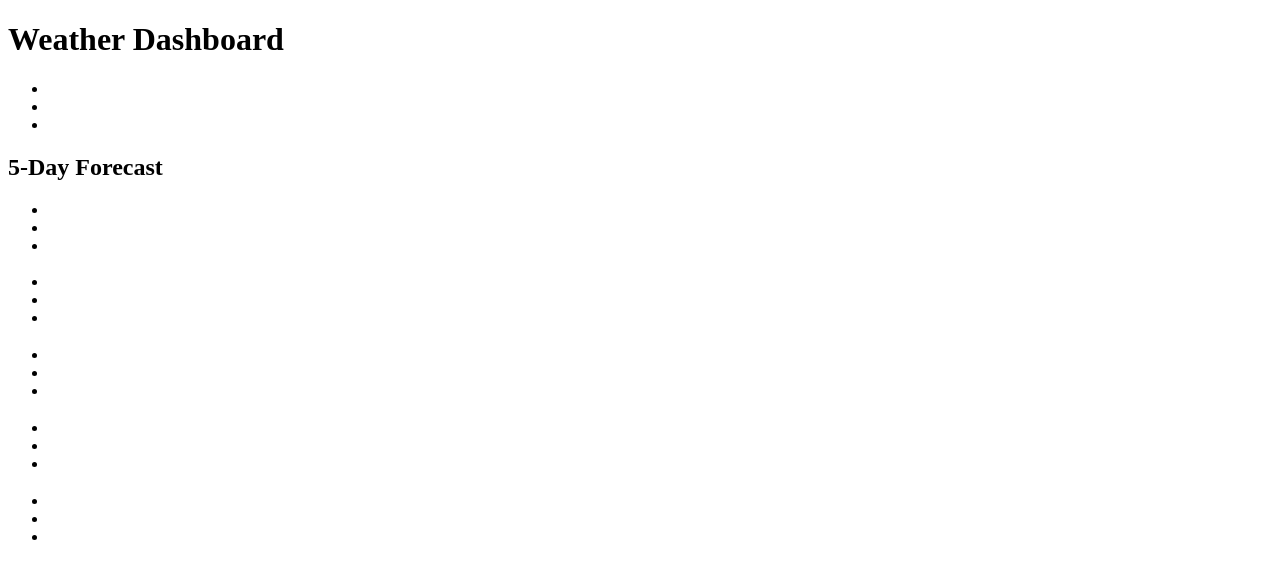
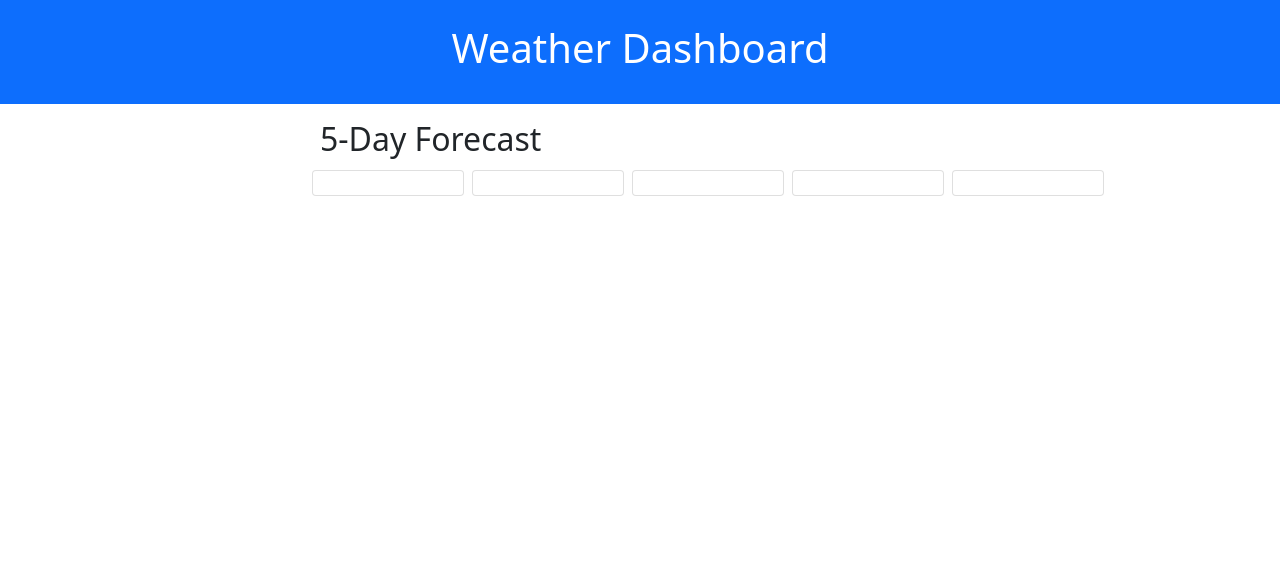
Before and after one commit to rambriz91/feels-like-summer, a plain HTML site: page index.html in a window 1280 px wide. Drawn offline with nearby package versions, Linux system fonts and the light colour scheme.

Commit message:
applied bootstrap classes to elements in index.js.

```diff
--- a/assets/reset.css
+++ b/assets/reset.css
@@ -0,0 +1,30 @@
+* {
+    margin: 0;
+    padding: 0;
+    box-sizing: border-box;
+  }
+
+
+  html {
+    height: 100%;
+  }
+
+  body {
+    min-height: 100%;
+    line-height: 1;
+    font-family: sans-serif;
+  }
+
+  h1, h2, h3, h4, h5, h6 {
+    font-size: 100%;
+  }
+
+  input, select, option, optgroup, textarea, button,
+  pre, code {
+    font-size: 100%;
+    font-family: inherit;
+  }
+
+  ol, ul {
+    list-style: none;
+  }
--- a/index.html
+++ b/index.html
@@ -4,19 +4,21 @@
     <meta charset="UTF-8">
     <meta name="viewport" content="width=device-width, initial-scale=1.0">
     <link rel="stylesheet" href="./assets/reset.css">
+    <link rel="stylesheet" href="https://cdn.jsdelivr.net/npm/bootstrap@5.1.3/dist/css/bootstrap.min.css">
     <link rel="stylesheet" href="./assets/style.css">
     <title>Document</title>
 </head>
 <body>
-    <header>
+    <header class="p-4 text-center text-white bg-primary">
         <h1>Weather Dashboard</h1>
     </header>
-    <main>
+    <main class="col-12 flex-container row">
         <!-- search bar  -->
-        <section id="search"></section>
-        <!-- container displays today's weather and the five day forecast. -->
-        <section id="display">
-            <div id="today">
+        <section id="search" class="col-12 col-md-3 col-lg-3 "></section>
+        <!-- container displays dynamic API weather info -->
+        <section id="display" class=" flex-container row col-md-9 col-lg-9">
+            <!-- container displays today's weather -->
+            <div id="today" class="col-12 col-md-12 col-lg-12">
                 <h2></h2>
                 <i></i>
                 <ul>
@@ -25,9 +27,10 @@
                     <li></li>
                 </ul>
             </div>
-            <h2>5-Day Forecast</h2>
-            <div id="forecast">
-                <div class="card">
+            <!-- container displays the 5-day forecast -->
+            <div id="forecast" class="row col-12 col-md-12 col-lg-12">
+                <h2>5-Day Forecast</h2>
+                <div class="card col-6 col-md-2 col-lg-2 m-1">
                     <h3></h3>
                     <i></i>
                     <ul>
@@ -36,7 +39,7 @@
                         <li></li>
                     </ul>
                 </div>
-                <div class="card">
+                <div class="card col-6 col-md-2 col-lg-2 m-1">
                     <h3></h3>
                     <i></i>
                     <ul>
@@ -45,7 +48,7 @@
                         <li></li>
                     </ul>
                 </div>
-                <div class="card">
+                <div class="card col-6 col-md-2 col-lg-2 m-1">
                     <h3></h3>
                     <i></i>
                     <ul>
@@ -54,7 +57,7 @@
                         <li></li>
                     </ul>
                 </div>
-                <div class="card">
+                <div class="card col-6 col-md-2 col-lg-2 m-1">
                     <h3></h3>
                     <i></i>
                     <ul>
@@ -63,7 +66,7 @@
                         <li></li>
                     </ul>
                 </div>
-                <div class="card">
+                <div class="card col-6 col-md-2 col-lg-2 m-1">
                     <h3></h3>
                     <i></i>
                     <ul>
```
